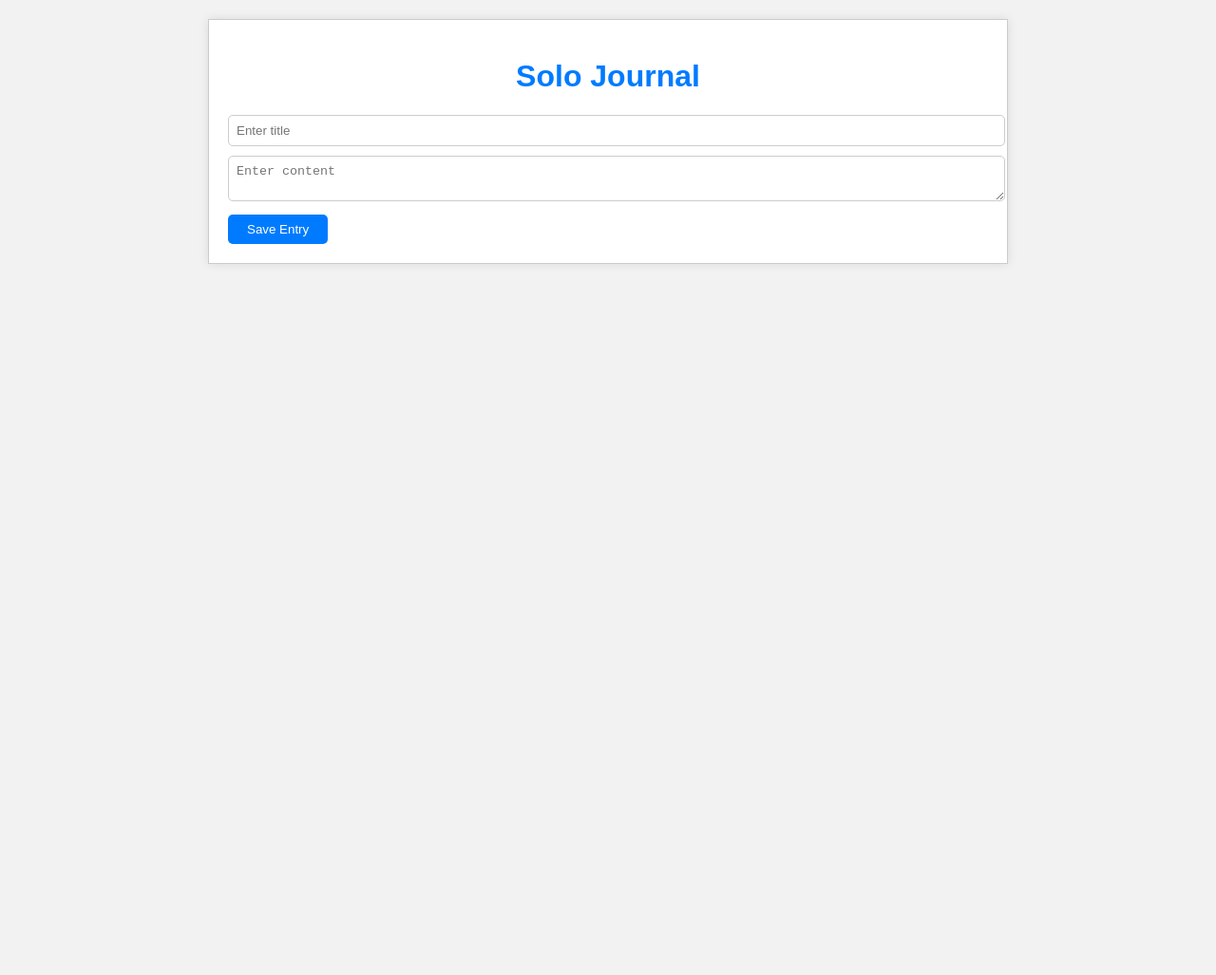
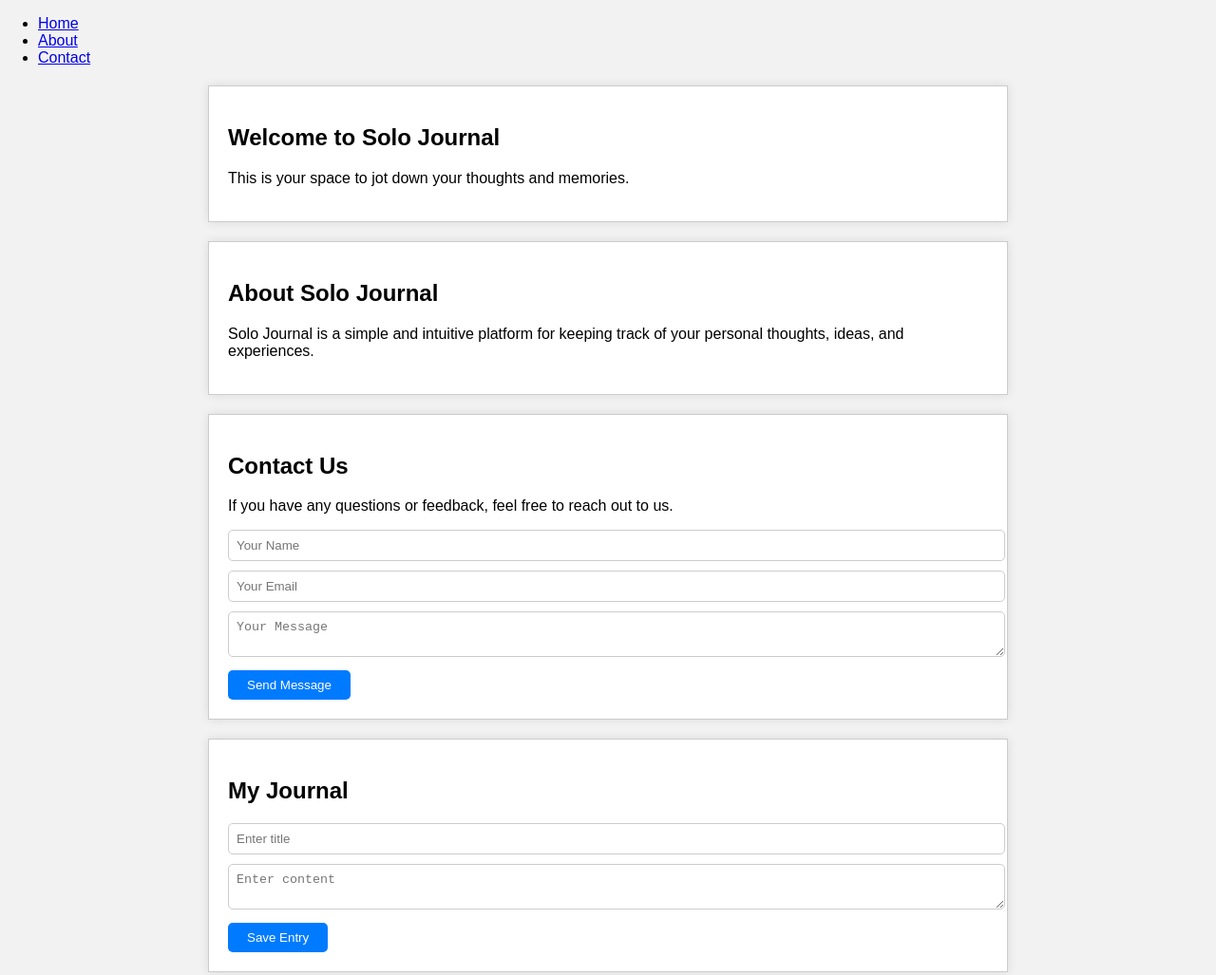
Before and after one commit to penielpam/solojournal, a plain HTML site: page index.html in a window 1280 px wide. Shown: the whole page at 95% size. Before the commit the page ends 800 px from the top, so only its background shows below. Drawn offline with Linux system fonts and the light colour scheme.

Commit message:
Update index.html

```diff
--- a/index.html
+++ b/index.html
@@ -7,8 +7,46 @@
     <link rel="stylesheet" href="styles.css">
 </head>
 <body>
+    <header>
+        <nav>
+            <ul>
+                <li><a href="#home">Home</a></li>
+                <li><a href="#about">About</a></li>
+                <li><a href="#contact">Contact</a></li>
+            </ul>
+        </nav>
+    </header>
+
+    <section id="home" class="section">
         <div class="container">
-        <h1>Solo Journal</h1>
+            <h2>Welcome to Solo Journal</h2>
+            <p>This is your space to jot down your thoughts and memories.</p>
+        </div>
+    </section>
+
+    <section id="about" class="section">
+        <div class="container">
+            <h2>About Solo Journal</h2>
+            <p>Solo Journal is a simple and intuitive platform for keeping track of your personal thoughts, ideas, and experiences.</p>
+        </div>
+    </section>
+
+    <section id="contact" class="section">
+        <div class="container">
+            <h2>Contact Us</h2>
+            <p>If you have any questions or feedback, feel free to reach out to us.</p>
+            <form id="contactForm">
+                <input type="text" id="name" placeholder="Your Name" required>
+                <input type="email" id="email" placeholder="Your Email" required>
+                <textarea id="message" placeholder="Your Message" required></textarea>
+                <button type="submit">Send Message</button>
+            </form>
+        </div>
+    </section>
+
+    <section id="journal" class="section">
+        <div class="container">
+            <h2>My Journal</h2>
             <form id="journalForm">
                 <input type="text" id="journalTitle" placeholder="Enter title" required>
                 <textarea id="journalContent" placeholder="Enter content" required></textarea>
@@ -16,6 +54,7 @@
             </form>
             <div id="journalEntries"></div>
         </div>
+    </section>
 
     <script src="script.js"></script>
 </body>
```
Lines whose indentation alone changed are shown as unchanged.
